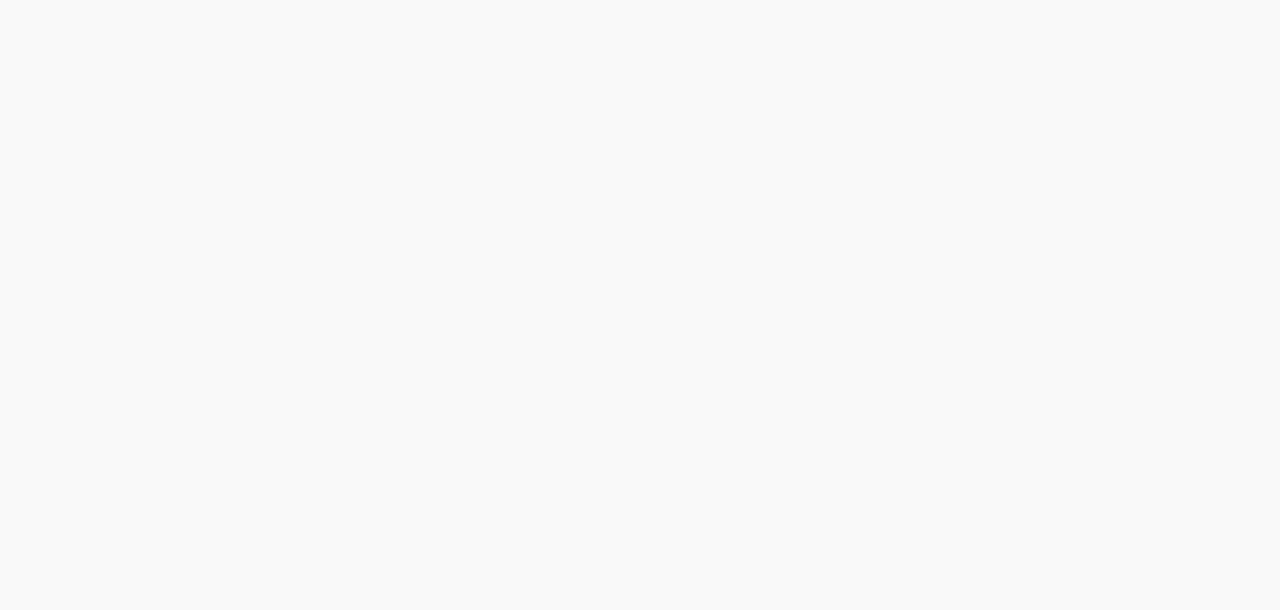
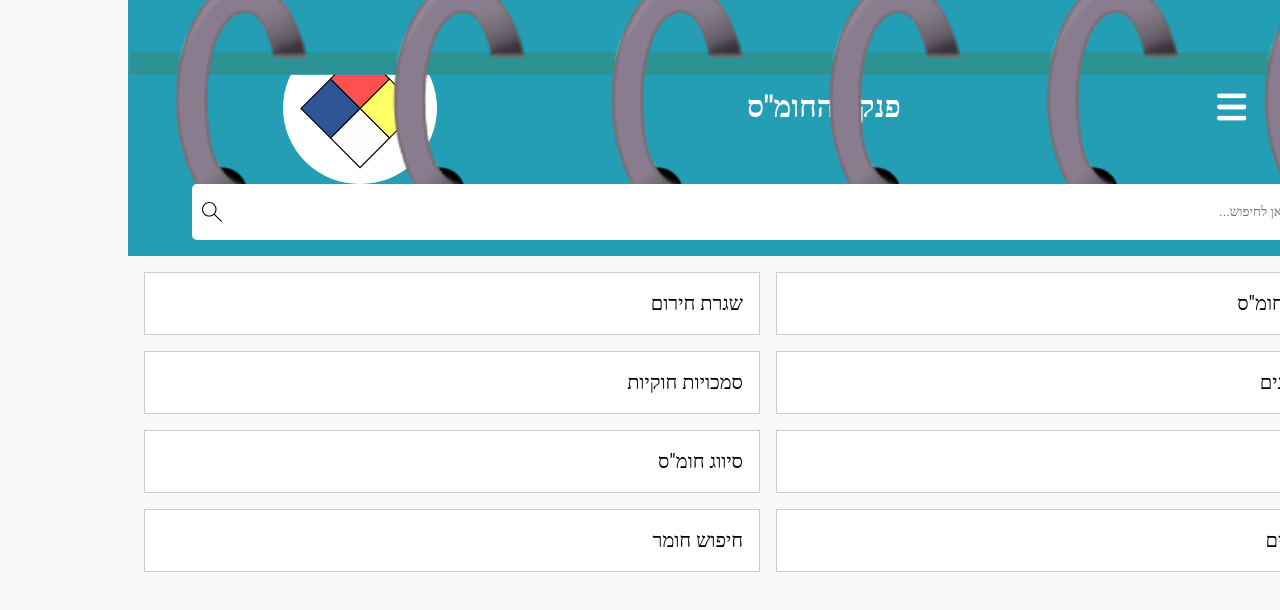
Before and after one commit to madorPele1/homas-notebook, a React (Vite) app: page /homas-notebook/home in a window 1280 px wide. Shown: the top 610 px of the page. Built offline with nearby package versions, Linux system fonts and the light colour scheme.

Commit message:
changing repo name

```diff
--- a/index.html
+++ b/index.html
@@ -2,10 +2,9 @@
 <html lang="en">
    <head>
     <meta charset="UTF-8" />
-    <base href="/test-notebook/">
-    <link rel="icon" href="/test-notebook/favicon.ico" />
+    <base href="/homas-notebook/">
     <meta name="viewport" content="width=device-width, initial-scale=1.0" />
-    <title>Test Notebook</title>
+    <title>homas Notebook</title>
   </head>
   <body>
     <div id="root"></div>
--- a/package.json
+++ b/package.json
@@ -1,8 +1,8 @@
 {
-  "name": "test-notebook",
+  "name": "homas-notebook",
   "version": "0.0.1",
   "private": true,
-  "homepage": "https://madorPele1.github.io/test-notebook",
+  "homepage": "https://madorPele1.github.io/homas-notebook",
   "scripts": {
     "dev": "vite",
     "build": "vite build",
@@ -10,6 +10,7 @@
     "deploy": "vite build && copy dist\\index.html dist\\404.html && npx gh-pages -d dist"
   },
   "dependencies": {
+    "@fontsource/heebo": "^5.2.5",
     "react": "^18.2.0",
     "react-dom": "^18.2.0",
     "react-router-dom": "^6.30.0"
--- a/src/App.jsx
+++ b/src/App.jsx
@@ -4,6 +4,10 @@
 import HomePage from './pages/HomePage';
 import CategoryPage from './pages/CategoryPage';
 import ItemPage from './pages/ItemPage';
+
+import "@fontsource/heebo/200.css";
+import "@fontsource/heebo/400.css";
+import "@fontsource/heebo/700.css";
 
 function App() {
   return (
--- a/src/main.jsx
+++ b/src/main.jsx
@@ -5,7 +5,7 @@
 import './index.css';
 
 ReactDOM.createRoot(document.getElementById('root')).render(
-  <BrowserRouter basename="/test-notebook">
+  <BrowserRouter basename="/homas-notebook">
     <App />
   </BrowserRouter>
 );
--- a/src/pages/HomePage.jsx
+++ b/src/pages/HomePage.jsx
@@ -29,7 +29,7 @@
             position: "absolute",
             top: "-5%",
           }}
-          src="/test-notebook/assets/notebookBG.svg"
+          src="/homas-notebook/assets/notebookBG.svg"
           alt="notebookBG"
         />
         <div
@@ -49,13 +49,13 @@
               style={{
                 width: "30px",
               }}
-              src="/test-notebook/assets/ham-menu.svg"
+              src="/homas-notebook/assets/ham-menu.svg"
               alt="hamburger-menu"
             />
           </button>
           <h1>פנקס החומ"ס</h1>
           <img
-            src="/test-notebook/assets/rhombus.svg"
+            src="/homas-notebook/assets/rhombus.svg"
             style={{
               width: "10%",
               background: "white",
@@ -88,7 +88,7 @@
             }}
           />
           <img
-            src="/test-notebook/assets/magnifying-glass.svg"
+            src="/homas-notebook/assets/magnifying-glass.svg"
             alt="search icon"
             style={{
               position: "absolute",
--- a/src/pages/IntroPage.jsx
+++ b/src/pages/IntroPage.jsx
@@ -15,7 +15,7 @@
           style={{
             width: "100%",
           }}
-          src="/test-notebook/assets/notebookBG.svg"
+          src="/homas-notebook/assets/notebookBG.svg"
           alt="notebookBG"
         />
         <div style={{ padding: "2rem" }}>
@@ -68,7 +68,7 @@
           }}
         ></div>
         <img
-          src="/test-notebook/assets/rhombus.svg"
+          src="/homas-notebook/assets/rhombus.svg"
           style={{
             width: "15%",
           }}
--- a/src/pages/StartPage.jsx
+++ b/src/pages/StartPage.jsx
@@ -8,7 +8,7 @@
         style={{
           width: "100%",
         }}
-        src="/test-notebook/assets/notebookBG.svg"
+        src="/homas-notebook/assets/notebookBG.svg"
         alt="notebookBG"
       />
       <div
@@ -61,7 +61,7 @@
           }}
         ></div>
         <img
-          src="/test-notebook/assets/rhombus.svg"
+          src="/homas-notebook/assets/rhombus.svg"
           style={{
             width: "15%",
           }}
--- a/vite.config.js
+++ b/vite.config.js
@@ -2,7 +2,7 @@
 import react from '@vitejs/plugin-react';
 
 export default defineConfig({
-  base: "/test-notebook/",
+  base: "/homas-notebook/",
   plugins: [react()],
   build: {
     rollupOptions: {
```
Also changed, not shown: 1 other file (tests, documents, lock files or other folders).
